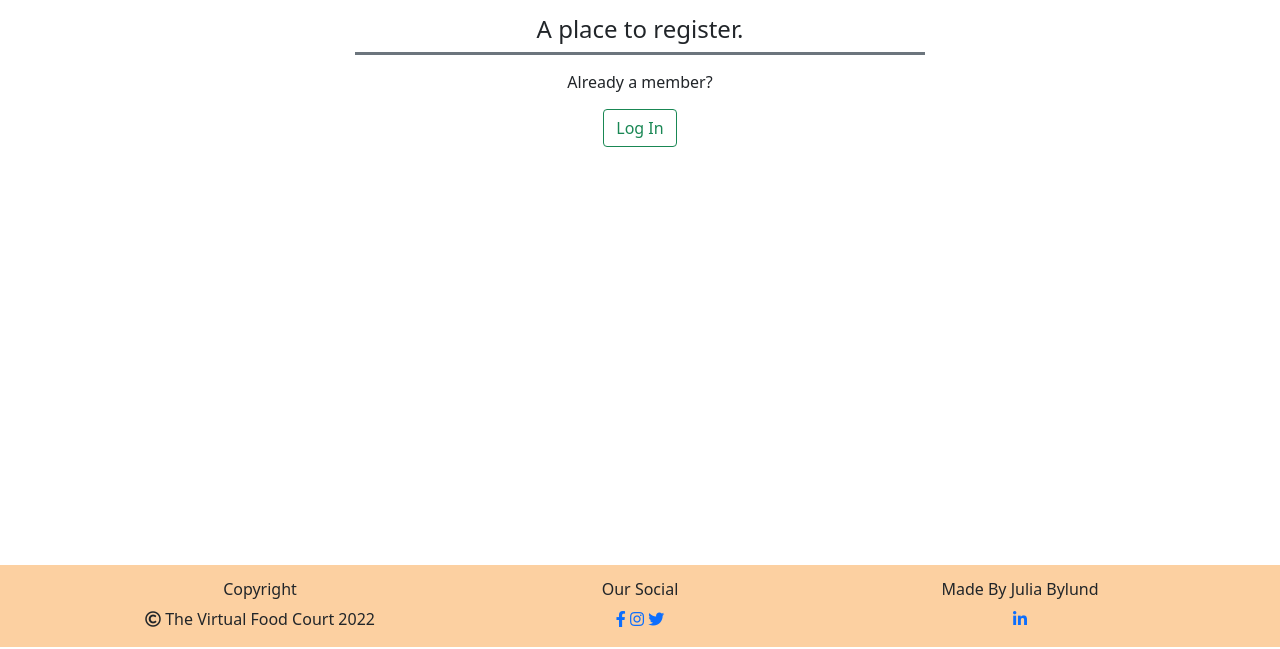
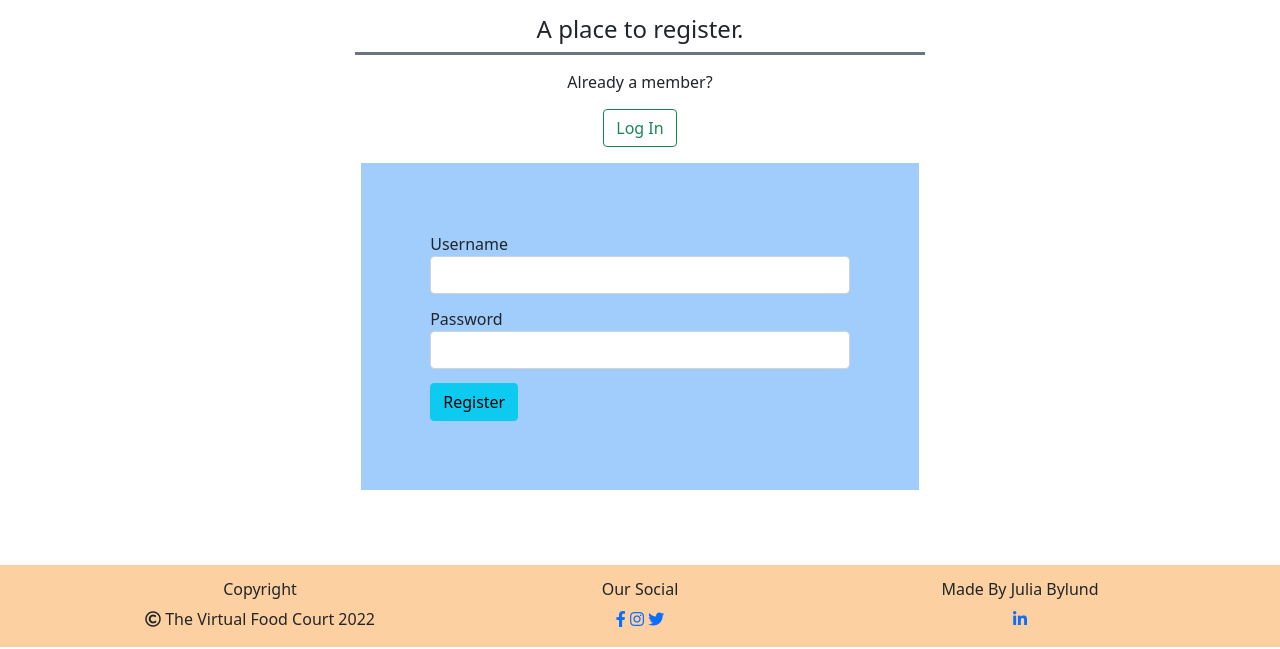
Before and after one commit to Code-Institute-Submissions/JuliaByl-the-virtual-food-court, a Flask app: page /register in a window 1280 px wide. Shown: the part 151-800 px from the top of the page. Run offline with Flask 2, Linux system fonts and the light colour scheme; some libraries are stand-ins or nearby versions.

Commit message:
create basic login and register forms

```diff
--- a/static/css/style.css
+++ b/static/css/style.css
@@ -50,8 +50,27 @@ a {
     margin: 15px;
 }
 
+/* register and login page */
+
+.form-container form {
+    padding: 10%;
+}
+
+.form-container .col {
+    margin: 3%;
+}
+
+
 /* Content block */
 
 .content {
     min-height: calc(100vh - 250px);
 }
+
+/* Small screen media queries */
+
+@media only screen and (max-width: 768px) {
+    .form-container {
+        min-width: 100%;
+    }
+}
--- a/templates/register.html
+++ b/templates/register.html
@@ -1,15 +1,33 @@
 {% extends "base.html" %}
 
 {% block subheader%}
-    A place to register.
+A place to register.
 {% endblock %}
 
 {% block description%}
-    Already a member?
-    <br>
-    <a href="{{ url_for('login') }}" class="btn btn-outline-success">Log In</a>
+Already a member?
+<br>
+<a href="{{ url_for('login') }}" class="btn btn-outline-success">Log In</a>
 {% endblock %}
 
 {% block content%}
 
+<div class="container">
+    <div class="row main-container form-container w-50 mx-auto">
+        <form action="POST">
+            <div class="col">
+                <label for="username">Username</label>
+                <input type="text" class="form-control" id="username" type="text">
+            </div>
+            <div class="col">
+                <label for="password">Password</label>
+                <input type="password" class="form-control" id="password" type="text">
+            </div>
+            <div class="col">
+                <input type="submit" class="btn btn-info" value="Register"></input>
+            </div>
+        </form>
+    </div>
+</div>
+
 {% endblock %}
```
Also changed, not shown: templates/login.html (+18 -0 lines).
